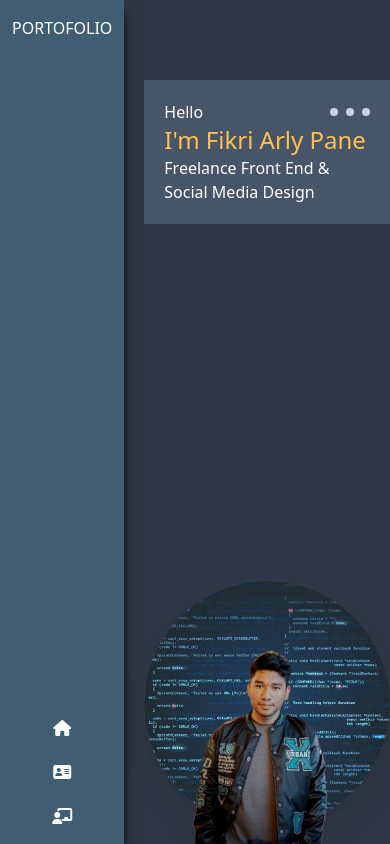
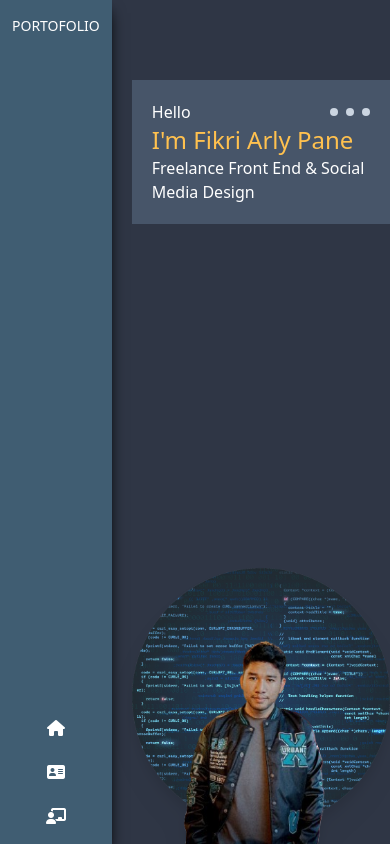
Before and after one commit to fikriarp/fikri-porto, a React (Vite) app: page / in a window 390 px wide. Built offline with nearby package versions, Linux system fonts and the light colour scheme.

Commit message:
add: porto text-sm

```diff
--- a/src/Component/NavBar.jsx
+++ b/src/Component/NavBar.jsx
@@ -7,7 +7,7 @@ export default function NavBar({ onSelect }) {
     bg-[#405D72] flex flex-col justify-between
     items-center py-4 text-[#ffff] shadow-lg shadow-black"
     >
-      <p className="lg:text-2xl">PORTOFOLIO</p>
+      <p className="lg:text-2xl text-sm">PORTOFOLIO</p>
       <ul className="flex flex-col gap-5 items-center">
         <li
           className="cursor-pointer hover:drop-shadow-2xl"
```
